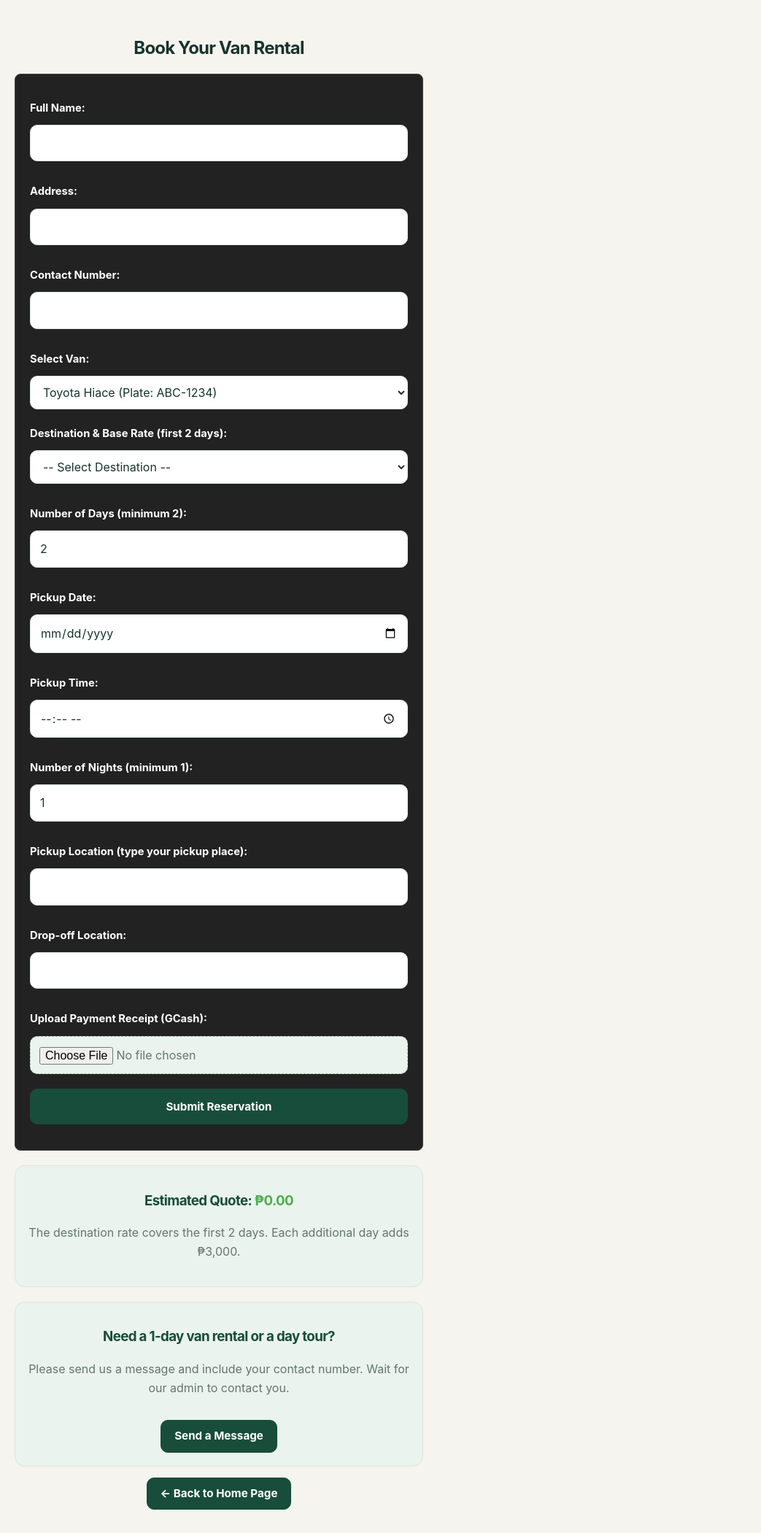
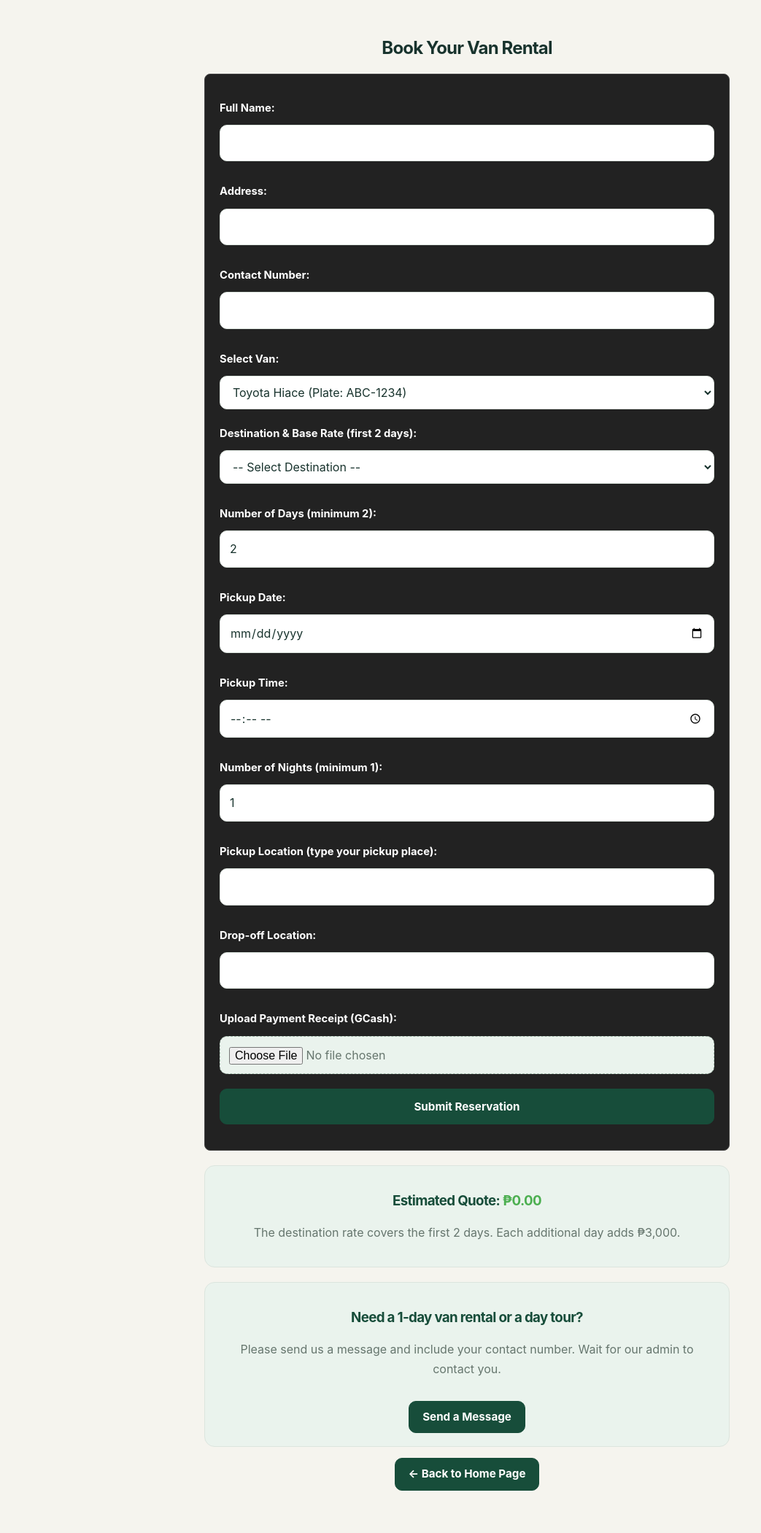
Before and after one commit to enasia018/EnAsia018, a Flask app: page /rental in a window 1280 px wide. Shown: the whole page at 73% size, without its empty margins (0-1043 px from the left). After the commit the page ends 2043 px from the top, so only its background shows below. Run offline with Flask 3, Linux system fonts and the light colour scheme; data comes from the database, SQL or seed files in the repository; data that the repository does not hold is empty; some libraries are stand-ins or nearby versions.

Commit message:
Add files via upload

```diff
--- a/templates/rental.html
+++ b/templates/rental.html
@@ -9,9 +9,6 @@
             font-family: Arial, sans-serif;
             background-color: #111;
             color: #fff;
-            padding: 20px;
-            max-width: 600px;
-            margin: auto;
         }
         h2 {
             color: #ff3333;
@@ -76,9 +73,10 @@
             background-color: #777;
         }
     </style>
-        <link rel="stylesheet" href="{{ url_for('static', filename='css/site.css', v=5) }}">
+        <link rel="stylesheet" href="{{ url_for('static', filename='css/site.css', v=6) }}">
     </head>
     <body class="rental-page">
+    <main class="rental-content">
 
     <h2>Book Your Van Rental</h2>
 
@@ -170,6 +168,7 @@
     <div style="text-align: center;">
         <a href="{{ url_for('home') }}" class="btn-home">← Back to Home Page</a>
     </div>
+    </main>
 
     <script>
         function addDaysToDate(dateString, days) {
```
